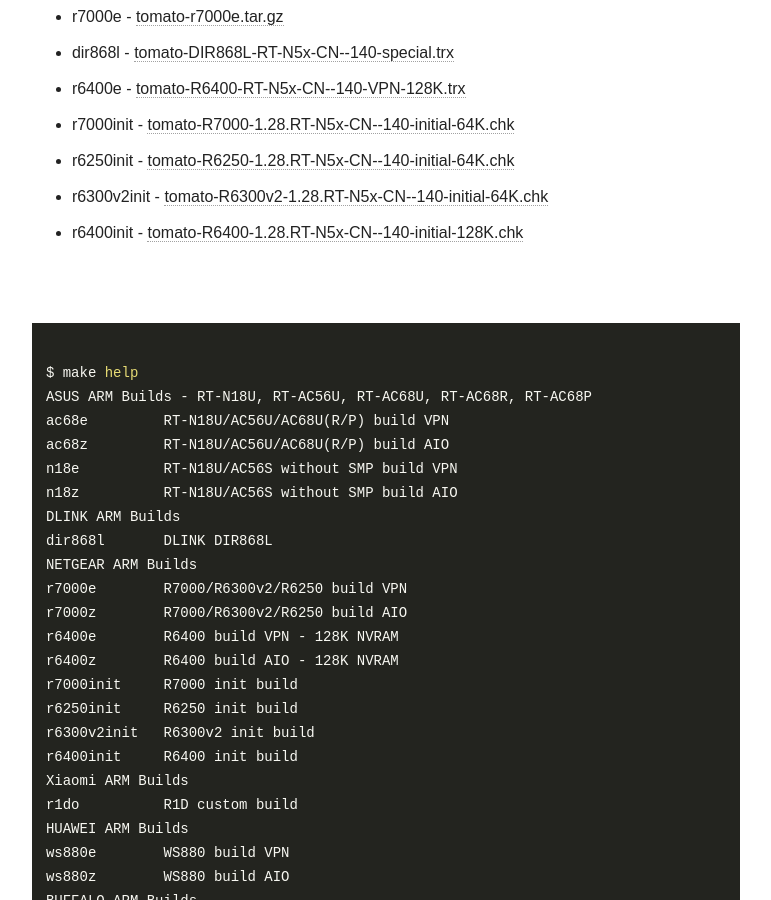
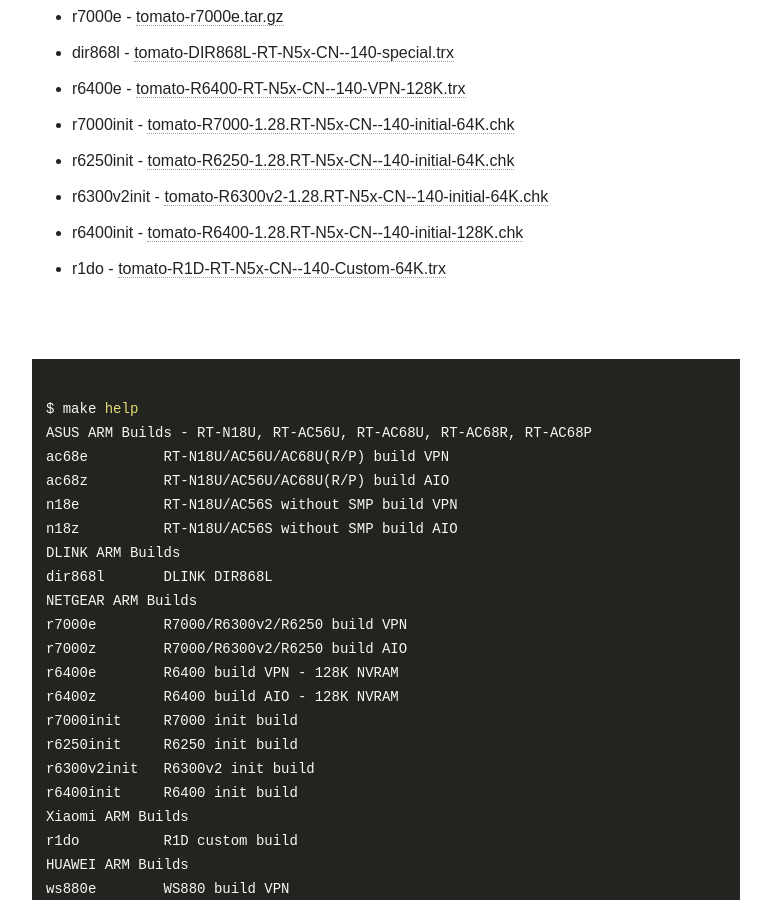
Before and after one commit to oglopss/tomato-arm-ci-jekyll, a Jekyll site: the page built from index.html, in a window 1280 px wide and 900 px high, scrolled down 703 px. Shown: the whole window, without its empty margins (254-1025 px from the left). Built offline with Jekyll 4.4.1, drawn with Linux system fonts in a browser that asks for light colours; nearby versions of some CDN libraries.

Commit message:
Travis build 74 r1do pushed to gh-pages

```diff
--- a/_data/ss.yml
+++ b/_data/ss.yml
@@ -9,3 +9,4 @@ files:
   - 0006 r6400e tomato-R6400-RT-N5x-CN--140-VPN-128K.trx
   - 0010 r6300v2init tomato-R6300v2-1.28.RT-N5x-CN--140-initial-64K.chk
   - 0011 r6400init tomato-R6400-1.28.RT-N5x-CN--140-initial-128K.chk
+  - 0012 r1do tomato-R1D-RT-N5x-CN--140-Custom-64K.trx
```
